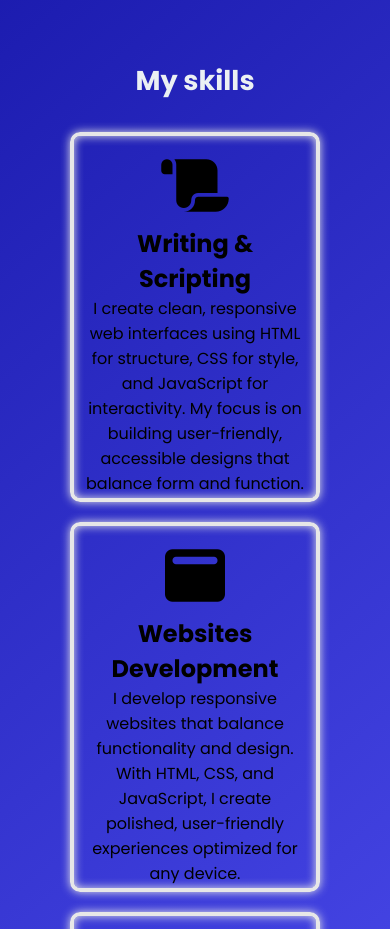
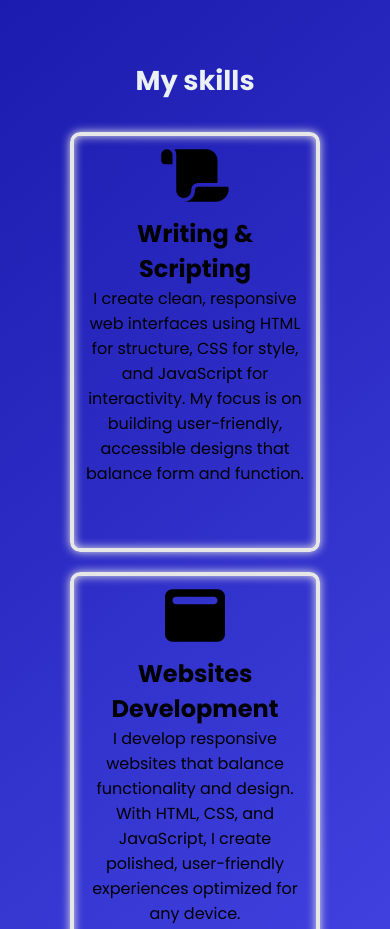
Before and after one commit to Abdelhadi-360/Abdelhadi, a plain HTML site: page index.html in a window 390 px wide. Shown: the part 920-1849 px from the top of the page. Drawn offline with Linux system fonts and the light colour scheme; a web font is replaced by a local one.

Commit message:
Add files via upload

```diff
--- a/style.css
+++ b/style.css
@@ -260,6 +260,6 @@ footer p {
         width: 100%;
     }
     .skills .container .cards {
-        padding: 20px 10px;
+        height: 420px;
     }
 }
```
